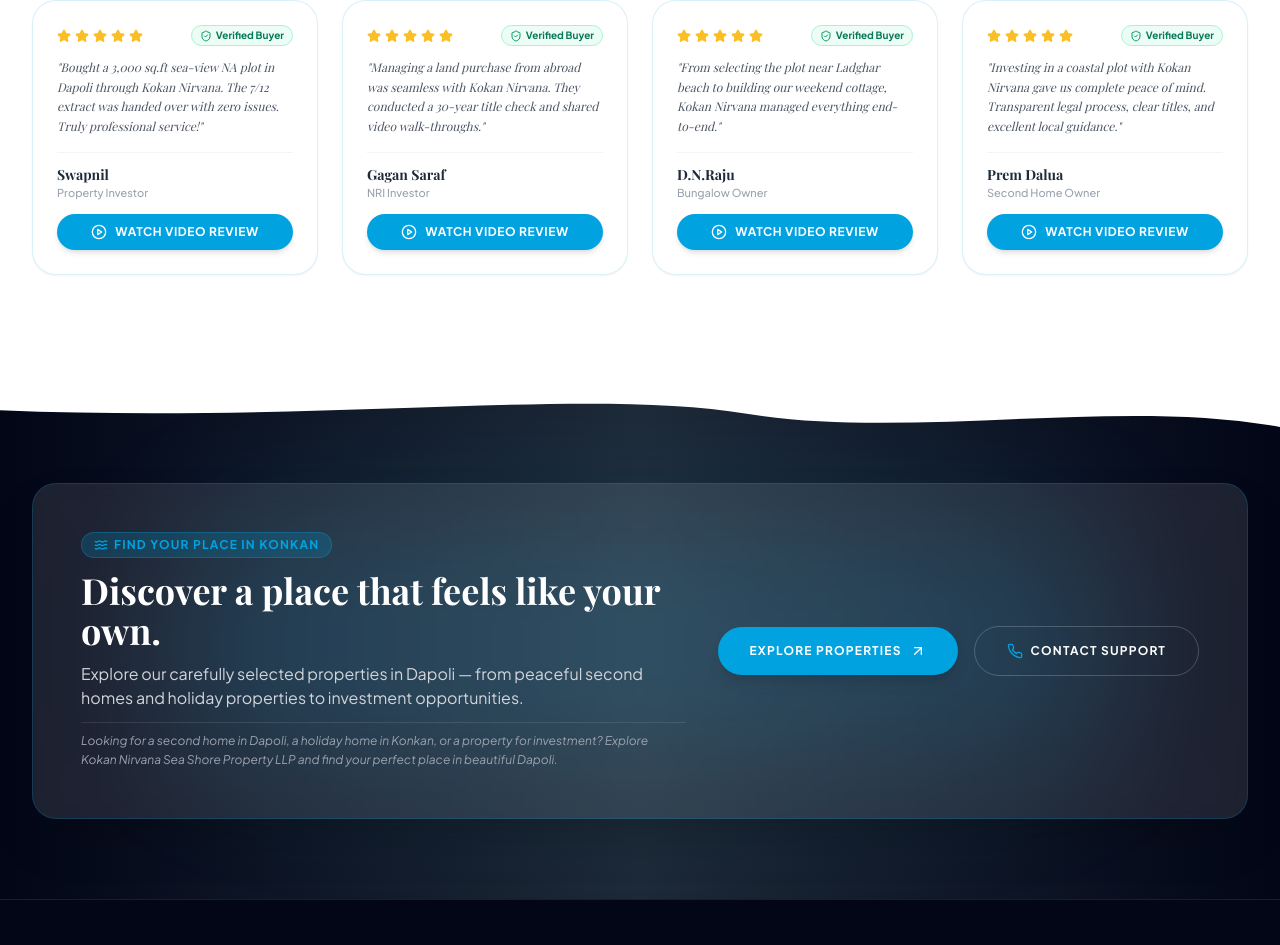
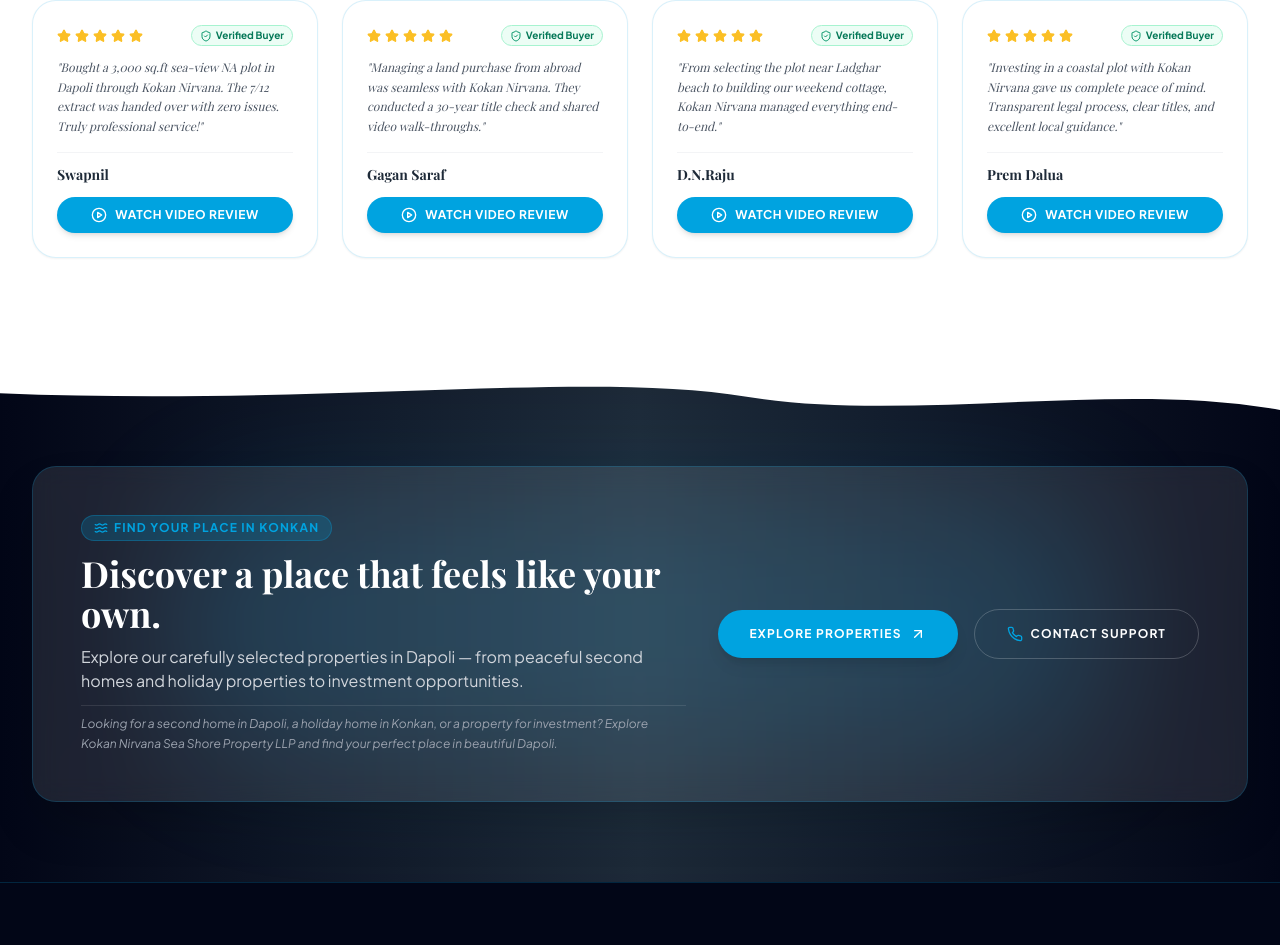
Before and after one commit to neuronexuspvtltd/kokan-nirvana-, a React (Vite) app: page / in a window 1280 px wide. Shown: the part 6067-7012 px from the top of the page. Built offline with nearby package versions, Linux system fonts and the light colour scheme; no server answers; a web font is replaced by a local one.

Commit message:
Remove client roles from testimonial cards

```diff
--- a/src/components/TestimonialsSection.jsx
+++ b/src/components/TestimonialsSection.jsx
@@ -40,7 +40,7 @@
                 <div className="space-y-3 pt-3 border-t border-gray-100">
                   <div>
                     <h4 className="font-serif font-bold text-sm text-brand-slate">{t.name}</h4>
-                    <span className="text-[11px] text-gray-400 font-medium block">{t.role}</span>
+                    {t.role && <span className="text-[11px] text-gray-400 font-medium block">{t.role}</span>}
                   </div>
 
                   {t.videoUrl && (
--- a/src/data/websiteData.js
+++ b/src/data/websiteData.js
@@ -411,7 +411,6 @@
   {
     id: "swapnil",
     name: "Swapnil",
-    role: "Property Investor",
     rating: 5,
     text: "Bought a 3,000 sq.ft sea-view NA plot in Dapoli through Kokan Nirvana. The 7/12 extract was handed over with zero issues. Truly professional service!",
     property: "The Sea Gate Cliffside NA Plot",
@@ -420,7 +419,6 @@
   {
     id: "gagan-saraf",
     name: "Gagan Saraf",
-    role: "NRI Investor",
     rating: 5,
     text: "Managing a land purchase from abroad was seamless with Kokan Nirvana. They conducted a 30-year title check and shared video walk-throughs.",
     property: "The HillTop Dapoli Site",
@@ -429,7 +427,6 @@
   {
     id: "dn-raju",
     name: "D.N.Raju",
-    role: "Bungalow Owner",
     rating: 5,
     text: "From selecting the plot near Ladghar beach to building our weekend cottage, Kokan Nirvana managed everything end-to-end.",
     property: "Vista Twin Tower",
@@ -438,7 +435,6 @@
   {
     id: "prem-dalua",
     name: "Prem Dalua",
-    role: "Second Home Owner",
     rating: 5,
     text: "Investing in a coastal plot with Kokan Nirvana gave us complete peace of mind. Transparent legal process, clear titles, and excellent local guidance.",
     property: "Seaclusion Beachside Plot",
```
Also changed, not shown: 2 other files (tests, documents, lock files or other folders).
